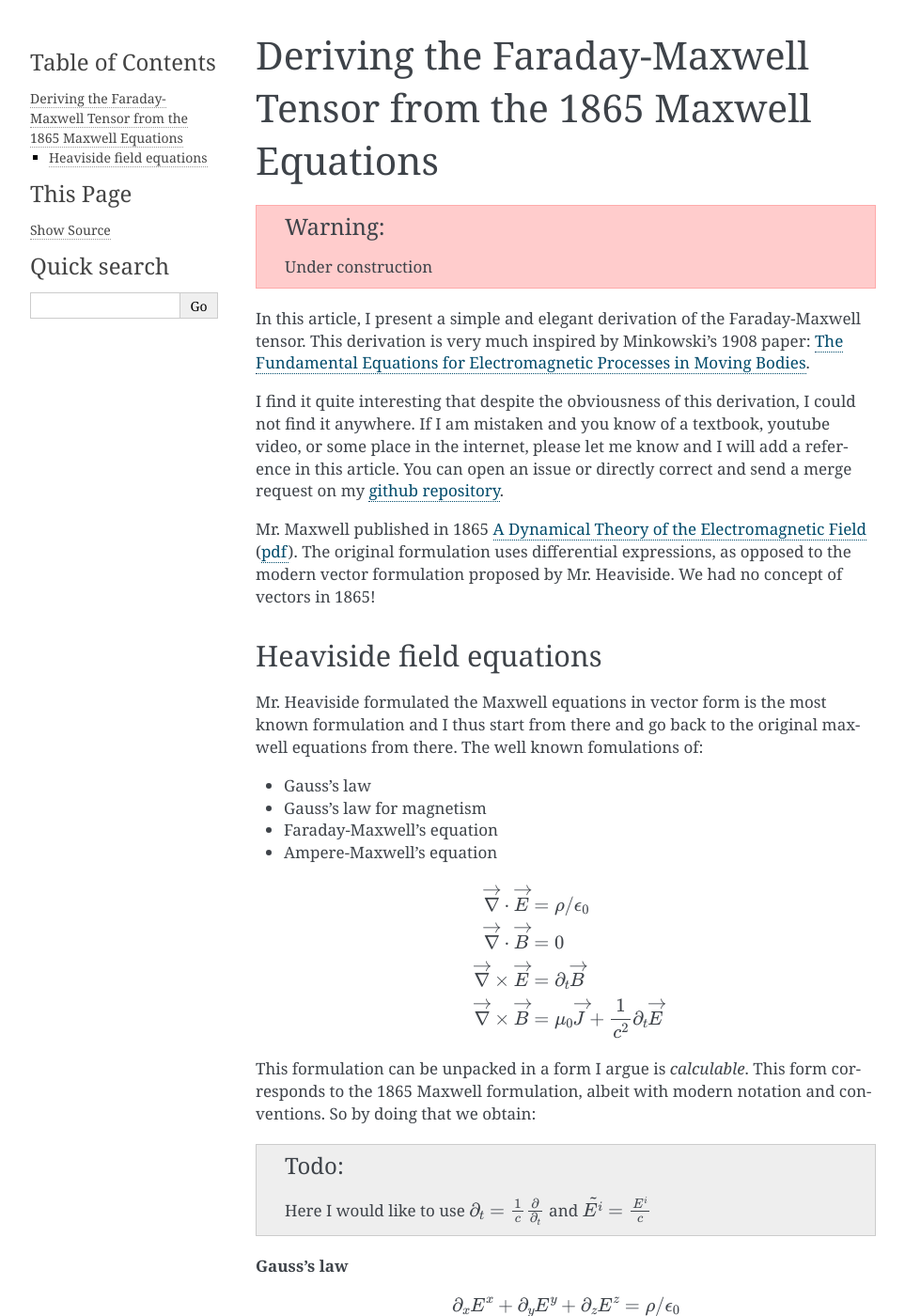
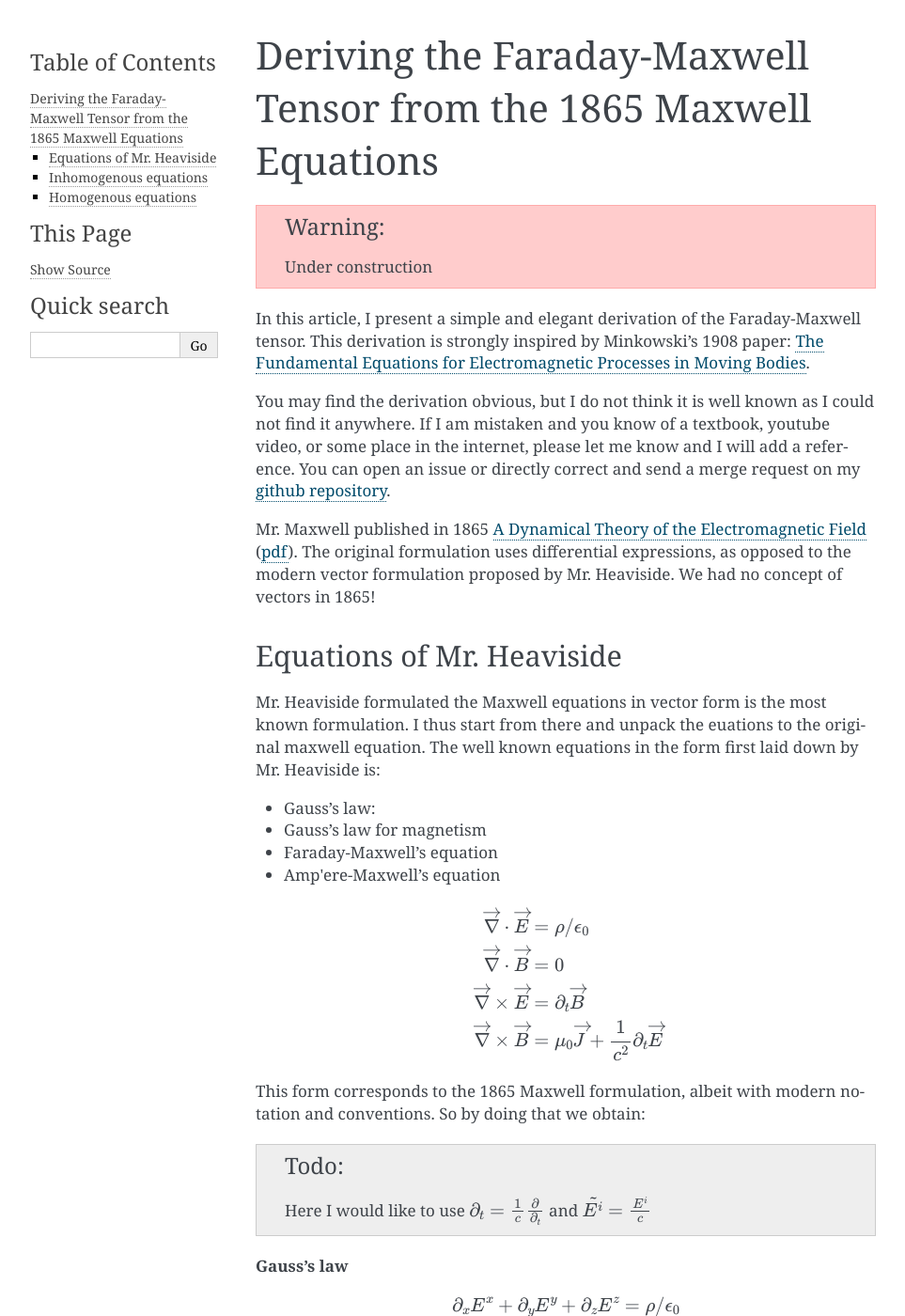
Before and after one commit to shaussler/TheoreticalUniverse, a Sphinx documentation site: the page built from documentation/maxwell_faraday_tensor.rst, in a window 1280 px wide and 1400 px high. Shown: the whole window at 94% size, without its empty margins (148-1111 px from the left). Built offline with Sphinx 7.4.7, drawn with Linux system fonts in a browser that asks for light colours; some of the changed text lies outside the part shown.

Commit message:
Saving progress

```diff
--- a/documentation/maxwell_faraday_tensor.rst
+++ b/documentation/maxwell_faraday_tensor.rst
@@ -4,16 +4,16 @@
 .. warning:: Under construction
 
 In this article, I present a simple and elegant derivation of the
-Faraday-Maxwell tensor. This derivation is very much inspired by Minkowski's
+Faraday-Maxwell tensor. This derivation is strongly inspired by Minkowski's
 1908 paper: `The Fundamental Equations for Electromagnetic Processes in Moving
 Bodies
 <https://en.wikisource.org/wiki/Translation:The_Fundamental_Equations_for_Electromagnetic_Processes_in_Moving_Bodies>`_.
 
-I find it quite interesting that despite the obviousness of this derivation, I
+You may find the derivation obvious, but I do not think it is well known as I
 could not find it anywhere. If I am mistaken and you know of a textbook,
 youtube video, or some place in the internet, please let me know and I will add
-a reference in this article. You can open an issue or directly correct and send
-a merge request on my `github repository
+a reference. You can open an issue or directly correct and send a merge request
+on my `github repository
 <https://github.com/shaussler/electromagnetism/actions/runs/6444649784>`_.
 
 Mr. Maxwell published in 1865 `A Dynamical Theory of the Electromagnetic Field
@@ -23,17 +23,18 @@
 modern vector formulation proposed by Mr. Heaviside. We had no concept of
 vectors in 1865!
 
-Heaviside field equations
--------------------------
+Equations of Mr. Heaviside
+--------------------------
 
 Mr. Heaviside formulated the Maxwell equations in vector form is the most known
-formulation and I thus start from there and go back to the original maxwell
-equations from there. The well known fomulations of:
+formulation. I thus start from there and unpack the euations to the original
+maxwell equation. The well known equations in the form first laid down by Mr.
+Heaviside is:
 
-* Gauss's law
+* Gauss's law:
 * Gauss's law for magnetism
 * Faraday-Maxwell's equation
-* Ampere-Maxwell's equation
+* Amp\'ere-Maxwell's equation
 
 .. math::
 
@@ -44,14 +45,12 @@
    \overrightarrow{\nabla} \times \overrightarrow{B} &= \mu_0 \overrightarrow{J} + \frac{1}{c^2} \partial_t \overrightarrow{E}
    \end{align}
 
-This formulation can be unpacked in a form I argue is *calculable*. This form
-corresponds to the 1865 Maxwell formulation, albeit with modern notation and
-conventions. So by doing that we obtain:
+This form corresponds to the 1865 Maxwell formulation, albeit with modern
+notation and conventions. So by doing that we obtain:
 
 .. todo::
 
    Here I would like to use :math:`\partial_t = \frac{1}{c} \frac{\partial}{\partial_t}` and :math:`\tilde{E^i}=\frac{E^i}{c}`
-
 
 **Gauss's law**
 
@@ -91,21 +90,41 @@
 there are now as important as the terms which are there.
 
 
+.. warning::
 
-.. image:: _static/reordered_maxwell_equations.jpg
-   :alt: Reordered Maxwell equations
+   to be deleted
+
+   .. image:: _static/reordered_maxwell_equations.jpg
+      :alt: Reordered Maxwell equations
+      :scale: 50
 
 
-**Inhomogenous equations**
-(Gauss's law and Maxwell-Faraday equation)
+Inhomogenous equations
+----------------------
+
+Gauss's law and Maxwell-Faraday equation
 
 .. math::
 
    \begin{matrix}
-                            & +\partial_x \tilde{E^x} & +\partial_y \tilde{E^y} & +\partial_y \tilde{E^y} & = &   \mu_0 c \rho  \\
+                            & +\partial_x \tilde{E^x} & +\partial_y \tilde{E^y} & +\partial_y \tilde{E^z} & = & + \mu_0 c \rho  \\
     +\partial_t \tilde{E^x} &                         & +\partial_y        B^z  & -\partial_z        B^y  & = & - \mu_0 J^x     \\
-    0 &  0 & -1 &  0 \\
-    0 &  0 &  0 & -1
+    +\partial_t \tilde{E^y} & +\partial_x        B^z  &                         & -\partial_z        B^x  & = & - \mu_0 J^y     \\
+    +\partial_t \tilde{E^z} & -\partial_x \      B^y  & +\partial_y        B^x  &                         & = & - \mu_0 J^z     \\
+   \end{matrix}
+
+Homogenous equations
+--------------------
+
+Gauss law for magnetism and Ampere equations
+
+.. math::
+
+   \begin{matrix}
+                            & +                  B^x  & +                  B^y  & +                  B^z  & = & 0 \\
+    +\partial_t        B^x  &                         & +\partial_y \tilde{E^z} & -\partial_z \tilde{E^y} & = & 0 \\
+    +\partial_t        B^y  & -\partial_x \tilde{E^z} &                         & +\partial_z \tilde{E^x} & = & 0 \\
+    +\partial_t        B^z  & +\partial_x \tilde{E^y} & -\partial_y \tilde{E^x} &                         & = & 0 \\
    \end{matrix}
 
 
```
Also changed, not shown: README.md (+7 -2 lines).
